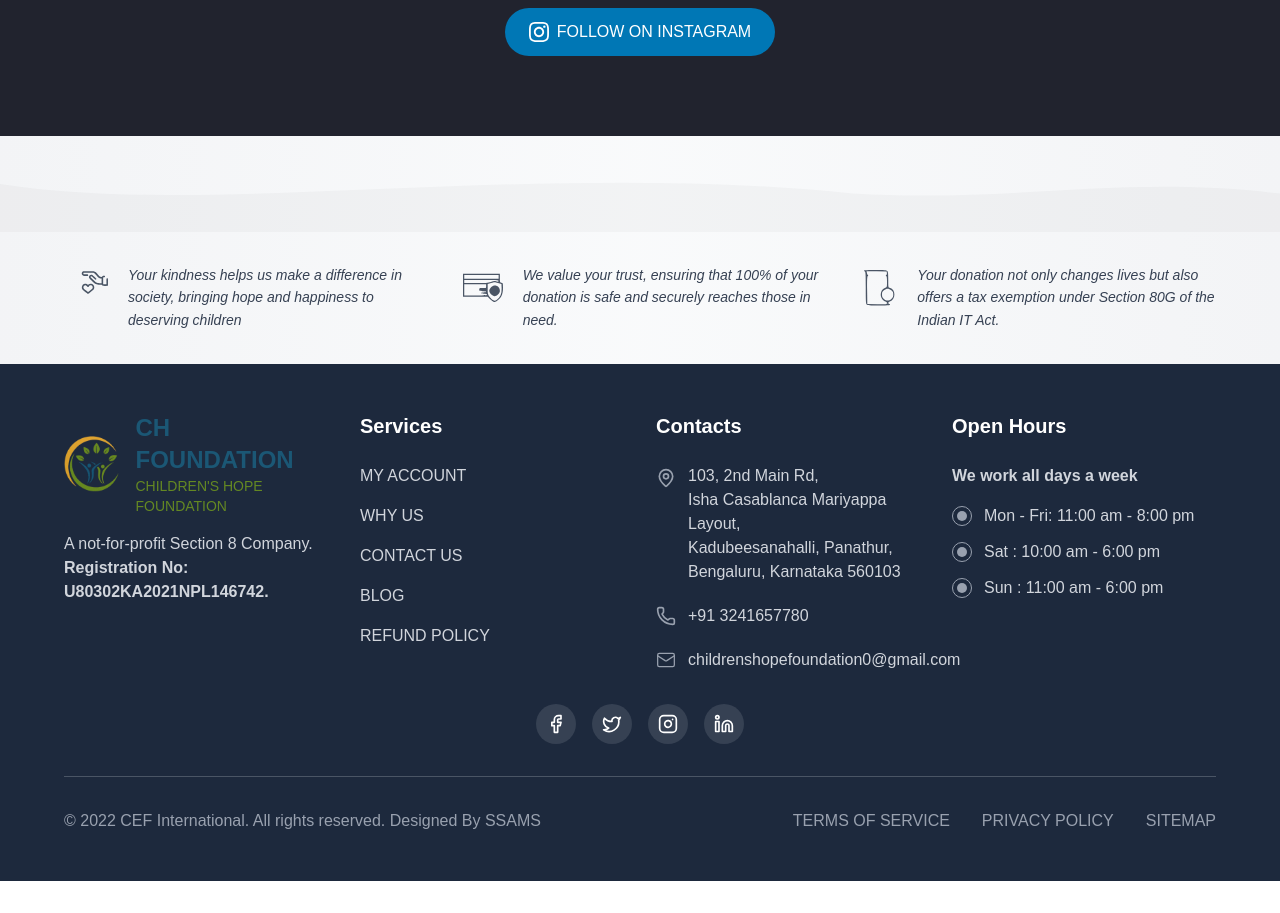
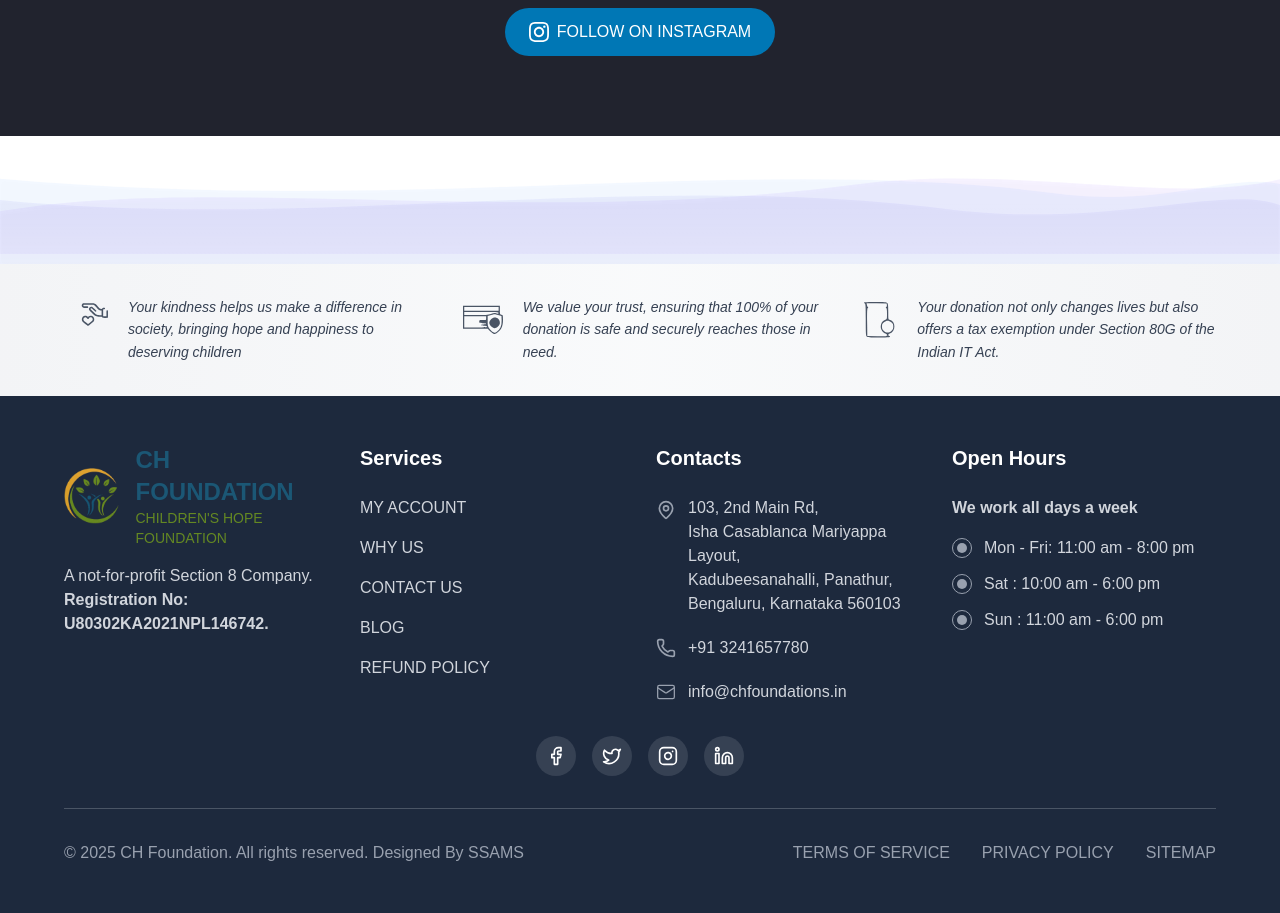
Before and after one commit to Viswaksena-J/cef, a Next.js app: page / in a window 1280 px wide. Shown: the part 5620-6533 px from the top of the page. Before the commit the page ends 6501 px from the top, so only its background shows below. Built offline with nearby package versions, Linux system fonts and the light colour scheme.

Commit message:
Enhance BottomBadges component with animated wave backgrounds for improved visual appeal. Update Footer with new contact information and copyright details. Revise Contact Us section to reflect updated organization name and email. Adjust Location section email address for consistency.

```diff
--- a/app/components/bottombadges/bottombadges.jsx
+++ b/app/components/bottombadges/bottombadges.jsx
@@ -1,33 +1,69 @@
+"use client"
+
 import React from 'react';
 
  export const BottomBadges = () => {
   return (
     <div className="relative">
-      {/* Wave Background Container - Top Section */}
-      <div className="w-full h-24 bg-gradient-to-r from-gray-100 via-gray-50 to-gray-100 relative overflow-hidden">
-        {/* Wave Pattern SVG */}
+      <div className="w-full h-32 relative overflow-hidden">
         <svg
-          className="absolute top-0 w-full h-full"
-          viewBox="0 0 1200 100"
+          className="absolute bottom-0 w-full h-full animate-pulse"
+          viewBox="0 0 1200 120"
           preserveAspectRatio="none"
+          style={{ animationDuration: "4s" }}
         >
-
-          {/* Third wave layer */}
           <path
-            d="M0,50 C200,85 500,25 800,60 C950,70 1050,40 1200,60 L1200,100 L0,100 Z"
-            fill="rgba(82, 78, 90, 0.04)"
+            d="M0,60 C300,90 600,30 900,70 C1050,85 1150,45 1200,65 L1200,120 L0,120 Z"
+            fill="rgba(99, 102, 241, 0.1)"
+            className="drop-shadow-sm"
           />
         </svg>
+        <svg
+          className="absolute bottom-0 w-full h-full"
+          viewBox="0 0 1200 120"
+          preserveAspectRatio="none"
+          style={{
+            animation: "float 6s ease-in-out infinite",
+            animationDelay: "-2s",
+          }}
+        >
+          <path
+            d="M0,80 C200,45 500,95 800,55 C950,35 1100,75 1200,50 L1200,120 L0,120 Z"
+            fill="rgba(139, 92, 246, 0.08)"
+            className="drop-shadow-sm"
+          />
+        </svg>
+        <svg
+          className="absolute bottom-0 w-full h-full"
+          viewBox="0 0 1200 120"
+          preserveAspectRatio="none"
+          style={{
+            animation: "float 8s ease-in-out infinite reverse",
+            animationDelay: "-1s",
+          }}
+        >
+          <path
+            d="M0,40 C400,75 700,15 1000,55 C1100,65 1150,35 1200,45 L1200,120 L0,120 Z"
+            fill="rgba(59, 130, 246, 0.06)"
+            className="drop-shadow-sm"
+          />
+        </svg>
+        <div className="absolute inset-0 bg-gradient-to-b from-transparent via-transparent to-white/20" />
+      </div>
+      <style jsx>{`
+        @keyframes float {
+          0%, 100% {
+            transform: translateY(0px);
+          }
+          50% {
+            transform: translateY(-10px);
+          }
+        }
+      `}</style>
 
-
-      </div>
-
-      {/* Content Section - Three statements directly below wave */}
       <div className="bg-gradient-to-r from-gray-100 via-gray-50 to-gray-100 py-8 px-6">
         <div className="max-w-6xl mx-auto">
           <div className="grid grid-cols-1 md:grid-cols-3 gap-8">
-
-            {/* First Icon Box */}
             <div className="flex items-start space-x-4">
               <div className="flex-shrink-0">
                 <div className="w-12 h-12 flex items-center justify-center">
@@ -51,8 +87,6 @@ import React from 'react';
                 </p>
               </div>
             </div>
-
-            {/* Second Icon Box */}
             <div className="flex items-start space-x-4">
               <div className="flex-shrink-0">
                 <div className="w-12 h-12 flex items-center justify-center">
@@ -76,8 +110,6 @@ import React from 'react';
                 </p>
               </div>
             </div>
-
-            {/* Third Icon Box */}
             <div className="flex items-start space-x-4">
               <div className="flex-shrink-0">
                 <div className="w-12 h-12 flex items-center justify-center">
@@ -100,7 +132,6 @@ import React from 'react';
                 </p>
               </div>
             </div>
-
           </div>
         </div>
       </div>
--- a/app/components/footer/footer.jsx
+++ b/app/components/footer/footer.jsx
@@ -64,7 +64,7 @@ export function Footer() {
               </div>
               <div className="flex items-center space-x-3">
                 <Mail className="w-5 h-5 text-gray-400 flex-shrink-0" strokeWidth={1.5} />
-                <span>childrenshopefoundation0@gmail.com</span>
+                <span>info@chfoundations.in</span>
               </div>
             </div>
           </div>
@@ -116,7 +116,7 @@ export function Footer() {
         <div className="border-t border-gray-600 pt-8">
           <div className="flex flex-col md:flex-row justify-between items-center text-gray-400 text-base">
             <div className="font-medium">
-              © 2022 CEF International. All rights reserved. Designed By SSAMS
+              © 2025 CH Foundation. All rights reserved. Designed By SSAMS
             </div>
             <div className="flex space-x-8 mt-4 md:mt-0 font-medium">
               <a href="#" className="hover:text-white transition-colors">TERMS OF SERVICE</a>
--- a/app/components/header/header.jsx
+++ b/app/components/header/header.jsx
@@ -105,19 +105,19 @@ export const Header = () => {
 				<div className="md:hidden fixed inset-0 z-50 bg-white overflow-y-auto">
 					<div className="flex flex-col h-full">
 						<div className="flex items-center justify-between px-4 py-4 border-b border-gray-200">
-							<div className="flex items-center gap-2">
+							<Link href="/" className="flex items-center gap-2" onClick={() => setMobileMenuOpen(false)}>
 								<Image
 									src="/chf-logo.png"
 									alt="CEF International"
-									width={120}
-									height={50}
+									width={240}
+									height={100}
 									className="h-10 w-auto"
 								/>
-								<div>
+								<div className="flex flex-col text-left">
 									<p className="text-lg font-bold text-[#1B5775]">CH FOUNDATION</p>
 									<p className="text-xs text-[#648823]">CHILDREN'S HOPE FOUNDATION</p>
 								</div>
-							</div>
+							</Link>
 							<button
 								className="p-2 focus:outline-none"
 								onClick={toggleMobileMenu}
--- a/app/contact-us/components/sections/contact-us.jsx
+++ b/app/contact-us/components/sections/contact-us.jsx
@@ -90,11 +90,11 @@ export const ContactUsForm = ({
                 </div>
 
                 {/* Disclaimer text */}
-                <div className="text-sm text-gray-600 leading-relaxed max-w-lg">
+                <div className="text-sm text-gray-600 leading-relaxed">
                     <p>
-                        By sharing your details, you agree to receive stories and updates from CEF via
+                        By sharing your details, you agree to receive stories and updates from CH Foundation via
                         mobile, Whatsapp, landline, email and post. If you'd like to change this, please
-                        send us an email on writetous reachusidia@cefinternational.org
+                        send us an email on writetous info@chfoundations.in
                     </p>
                 </div>
 
--- a/app/contact-us/components/sections/location.jsx
+++ b/app/contact-us/components/sections/location.jsx
@@ -69,7 +69,7 @@ export const Location = () => {
                             EMAIL ADDRESS
                         </h3>
                         <p className="text-gray-600 text-lg">
-                            info@cefinternational.org
+                            info@chfoundations.in
                         </p>
                     </div>
                 </div>
```
